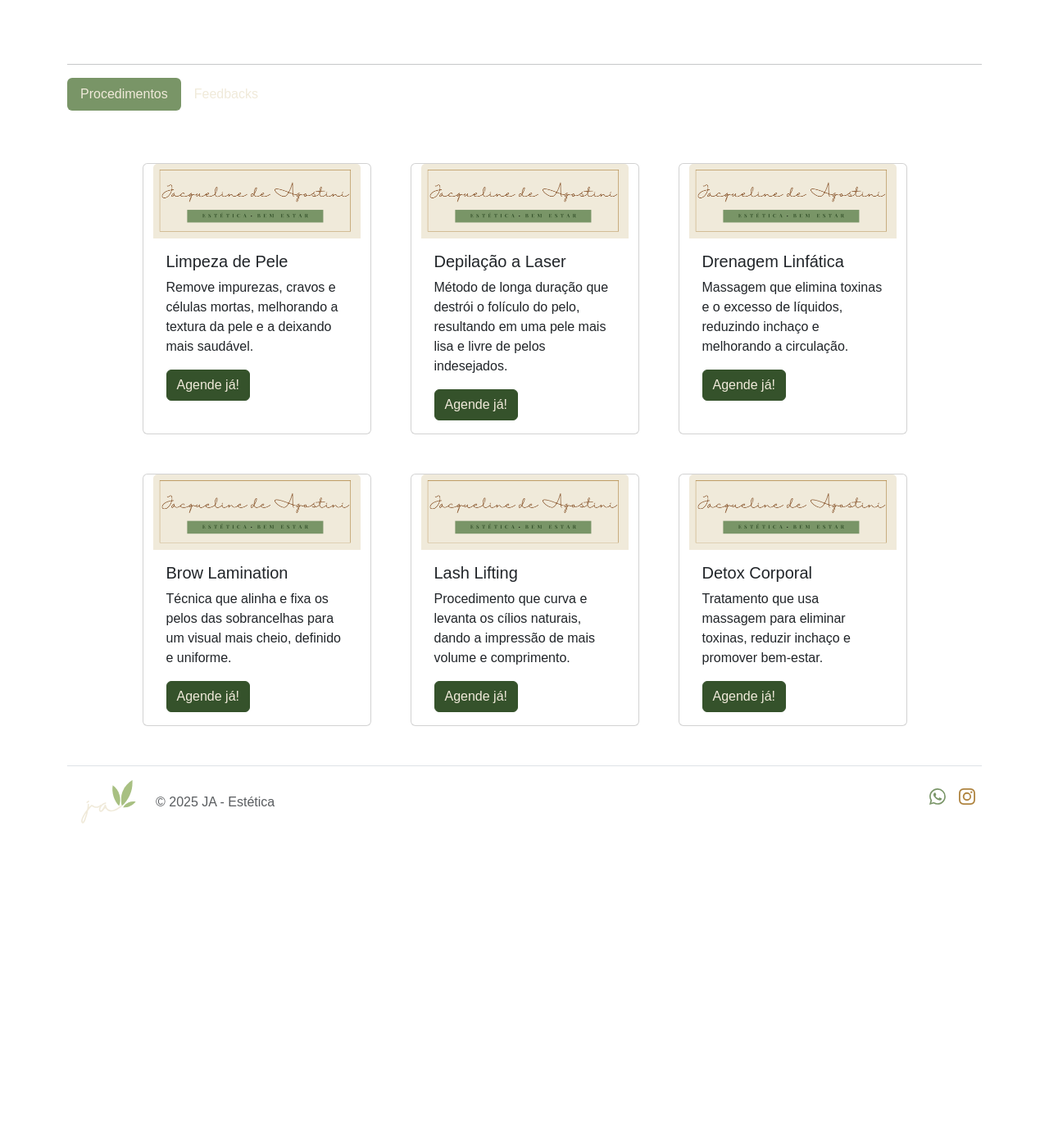
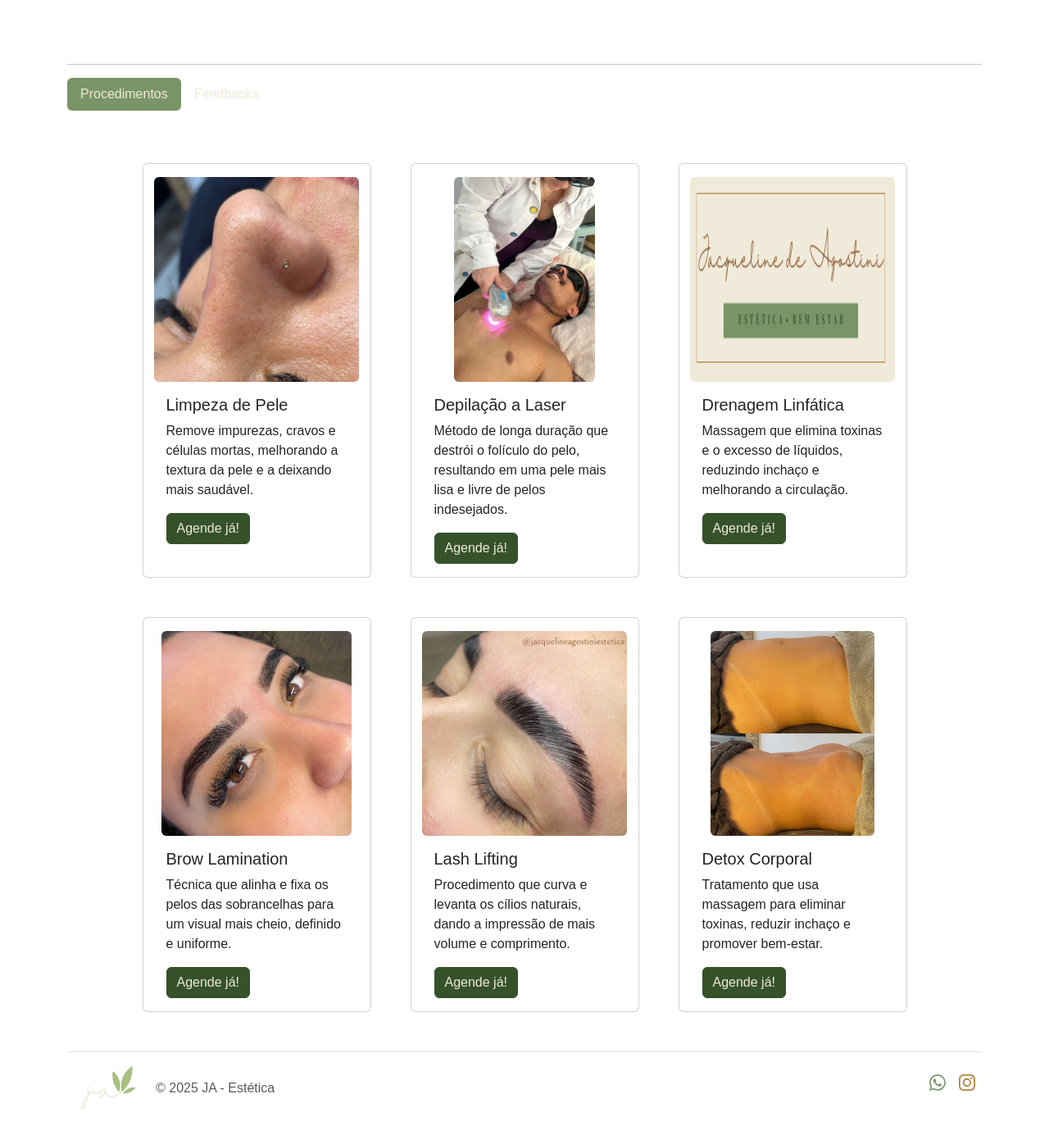
Before and after one commit to thiagofalima/ja-estetica, a Flask app: page / in a window 1280 px wide. Shown: the part 587-1983 px from the top of the page at 82% size. Before the commit the page ends 1592 px from the top, so only its background shows below. Run offline with Flask 3, Linux system fonts and the light colour scheme; some libraries are stand-ins or nearby versions.

Commit message:
feat(procedimentos): Enhance procedure details with more content and visual interaction.
This commit adds:
- More items and photos for each procedure to provide comprehensive information.
- An image hover transition to create a more engaging user experience.

Note: Additional photos for these procedures are still being collected and will be added in a future commit.

```diff
--- a/app/static/css/style.css
+++ b/app/static/css/style.css
@@ -2,25 +2,33 @@
   /* ====================
    * Cores principais
    * ==================== */
-  --color-primary-bg: #35522b; /* Cor principal de fundo (ex: para o body) */
-  --color-secondary-bg: #799567; /* Cor de fundo para seções secundárias */
+  --color-primary-bg: #35522b;
+  /* Cor principal de fundo (ex: para o body) */
+  --color-secondary-bg: #799567;
+  /* Cor de fundo para seções secundárias */
 
   /* ====================
    * Cores da tipografia
    * ==================== */
-  --color-text-primary: #c8a980; /* Cor padrão para textos */
-  --color-text-light: #ccb494; /* Cor de texto em fundos escuros */
-  --color-text-dark: #af8440; /* Cor de destaque ou para links */
+  --color-text-primary: #c8a980;
+  /* Cor padrão para textos */
+  --color-text-light: #ccb494;
+  /* Cor de texto em fundos escuros */
+  --color-text-dark: #af8440;
+  /* Cor de destaque ou para links */
 
   /* ====================
    * Cores de destaque (Accent Colors)
    * ==================== */
-  --color-light-accent: #f0eada; /* Cor de destaque para botões ou elementos específicos */
+  --color-light-accent: #f0eada;
+  /* Cor de destaque para botões ou elementos específicos */
   /* ====================
    * Fontes
    * ==================== */
-  --font-family-primary: "Montserrat", sans-serif; /* Fonte principal para a maioria dos textos */
-  --font-family-secondary: "Qwitcher Grypen", cursive; /* Fonte para títulos ou elementos decorativos */
+  --font-family-primary: "Montserrat", sans-serif;
+  /* Fonte principal para a maioria dos textos */
+  --font-family-secondary: "Qwitcher Grypen", cursive;
+  /* Fonte para títulos ou elementos decorativos */
 }
 
 /* Body styling */
@@ -61,13 +69,15 @@ body {
 
 /* Tabs Styling */
 
-button.nav-link:focus, button.nav-link:hover {
-    color: var(--color-secondary-bg);
+button.nav-link:focus,
+button.nav-link:hover {
+  color: var(--color-secondary-bg);
 }
 
-.nav-pills button.nav-link.active, .nav-pills .show > button.nav-link {
-    color: var(--color-light-accent);
-    background-color: var(--color-secondary-bg);
+.nav-pills button.nav-link.active,
+.nav-pills .show>button.nav-link {
+  color: var(--color-light-accent);
+  background-color: var(--color-secondary-bg);
 }
 
 /* Cards Styling */
@@ -75,10 +85,68 @@ button.nav-link:focus, button.nav-link:hover {
 .card {
   box-shadow: 0 0 transparent;
   transition: box-shadow .5s,
-              transform .5s;
+  transform .5s;
 }
 
 .card:hover {
   box-shadow: 5px 5px 5px rgba(10, 10, 10, .3);
   transform: scale(1.02);
 }
+
+
+.card-photo {
+  height: 250px;
+  width: 250px;
+  display: flex;
+  justify-content: center;
+  position: relative;
+  /* Garante que o pseudo-elemento respeite as bordas do pai */
+  overflow: hidden;
+}
+
+.card-photo::before {
+  content: "";
+  position: absolute;
+  top: 0;
+  left: 0;
+  width: 100%;
+  height: 100%;
+  background-size: cover;
+  background-position: center;
+  background-repeat: no-repeat;
+  border-radius: .5rem;
+  opacity: 0;
+  transition: opacity 1s ease-in-out;
+}
+
+.card-photo:hover::before {
+  opacity: 1;
+}
+
+.limpeza.card-photo::before {
+  background-image: url('../images/limpeza-hover.jpg');
+}
+
+/* Estilo da imagem original dentro do card */
+.procedure_photo {
+  max-width: 100%;
+  max-height: 100%;
+  z-index: 1; /* Garante que a imagem original fique acima do pseudo-elemento */
+  transition: opacity 0.5s ease-in-out;
+}
+
+/* No hover da div pai, a imagem original fica transparente */
+.card-photo:hover .procedure_photo {
+  opacity: 0;
+}
+
+small {
+  color: rgba(0, 0, 0, .3);
+  display: none;
+}
+
+@media screen and (max-width: 768px) {
+  small {
+    display: block;
+  }
+}
--- a/app/templates/macros/tabs.html
+++ b/app/templates/macros/tabs.html
@@ -20,78 +20,102 @@
             <section class="queridinhos" id="procedimentos">
                 <div class="container pt-5">
                     <div class="row mb-5 justify-content-center gap-5">
-                        <div class="card col-md-12 col-lg-3 d-flex justify-content-center">
-                            <img src="{{ url_for('static', filename='images/logotipo.png')}}" class="card-img-top"
-                                alt="...">
+                        <div class="card pt-3 col-md-12 col-lg-3 d-flex justify-content-center align-items-center">
+                            <div class="card-photo limpeza">
+                                <img class="procedure_photo rounded-2"
+                                    src="{{ url_for('static', filename='images/limpeza-default.jpg')}}"
+                                    class="card-img-top" alt="...">
+                            </div>
                             <div class="card-body">
+                                <small>Segure a imagem para ver o resultado.</small>
                                 <h5 class="card-title">Limpeza de Pele</h5>
                                 <p class="card-text">
                                     Remove impurezas, cravos e células mortas, melhorando a textura da pele e a deixando
                                     mais saudável.
                                 </p>
-                                <a href="#" class="btn btn-success">Agende já!</a>
+                                <a href="{{ url_for('pages.appointment') }}" class="btn btn-success">Agende já!</a>
                             </div>
                         </div>
-                        <div class="card col-md-12 col-lg-3 d-flex justify-content-center">
-                            <img src="{{ url_for('static', filename='images/logotipo.png')}}" class="card-img-top"
-                                alt="...">
+                        <div class="card pt-3 col-md-12 col-lg-3 d-flex justify-content-center align-items-center">
+                            <div class="card-photo">
+                                <img class="procedure_photo rounded-2"
+                                    src="{{ url_for('static', filename='images/laser-1.jpg')}}" class="card-img-top"
+                                    alt="...">
+                            </div>
                             <div class="card-body">
+                                <small>Segure a imagem para ver o resultado.</small>
                                 <h5 class="card-title">Depilação a Laser</h5>
                                 <p class="card-text">
                                     Método de longa duração que destrói o folículo do pelo, resultando em uma pele mais
                                     lisa e livre de pelos indesejados.
                                 </p>
-                                <a href="#" class="btn btn-success">Agende já!</a>
+                                <a href="{{ url_for('pages.appointment') }}" class="btn btn-success">Agende já!</a>
                             </div>
                         </div>
-                        <div class="card col-md-12 col-lg-3 d-flex justify-content-center">
-                            <img src="{{ url_for('static', filename='images/logotipo.png')}}" class="card-img-top"
-                                alt="...">
+                        <div class="card pt-3 col-md-12 col-lg-3 d-flex justify-content-center align-items-center">
+                            <div class="card-photo">
+                                <img class="procedure_photo rounded-2"
+                                    src="{{ url_for('static', filename='images/logotipo.png')}}" class="card-img-top"
+                                    alt="...">
+                            </div>
                             <div class="card-body">
+                                <small>Segure a imagem para ver o resultado.</small>
                                 <h5 class="card-title">Drenagem Linfática</h5>
                                 <p class="card-text">
                                     Massagem que elimina toxinas e o excesso de líquidos, reduzindo inchaço e melhorando
                                     a circulação.
                                 </p>
-                                <a href="#" class="btn btn-success">Agende já!</a>
+                                <a href="{{ url_for('pages.appointment') }}" class="btn btn-success">Agende já!</a>
                             </div>
                         </div>
                     </div>
                     <div class="row mb-5 justify-content-center gap-5">
-                        <div class="card col-md-12 col-lg-3 d-flex justify-content-center">
-                            <img src="{{ url_for('static', filename='images/logotipo.png')}}" class="card-img-top"
-                                alt="...">
+                        <div class="card pt-3 col-md-12 col-lg-3 d-flex justify-content-center align-items-center">
+                            <div class="card-photo">
+                                <img class="procedure_photo rounded-2"
+                                    src="{{ url_for('static', filename='images/brow-1.jpg')}}" class="card-img-top"
+                                    alt="...">
+                            </div>
                             <div class="card-body">
+                                <small>Segure a imagem para ver o resultado.</small>
                                 <h5 class="card-title">Brow Lamination</h5>
                                 <p class="card-text">
                                     Técnica que alinha e fixa os pelos das sobrancelhas para um visual mais cheio,
                                     definido e uniforme.
                                 </p>
-                                <a href="#" class="btn btn-success">Agende já!</a>
+                                <a href="{{ url_for('pages.appointment') }}" class="btn btn-success">Agende já!</a>
                             </div>
                         </div>
-                        <div class="card col-md-12 col-lg-3 d-flex justify-content-center">
-                            <img src="{{ url_for('static', filename='images/logotipo.png')}}" class="card-img-top"
-                                alt="...">
+                        <div class="card pt-3 col-md-12 col-lg-3 d-flex justify-content-center align-items-center">
+                            <div class="card-photo">
+                                <img class="procedure_photo rounded-2"
+                                    src="{{ url_for('static', filename='images/brow-2.jpg')}}" class="card-img-top"
+                                    alt="...">
+                            </div>
                             <div class="card-body">
+                                <small>Segure a imagem para ver o resultado.</small>
                                 <h5 class="card-title">Lash Lifting</h5>
                                 <p class="card-text">
                                     Procedimento que curva e levanta os cílios naturais, dando a impressão de mais
                                     volume e comprimento.
                                 </p>
-                                <a href="#" class="btn btn-success">Agende já!</a>
+                                <a href="{{ url_for('pages.appointment') }}" class="btn btn-success">Agende já!</a>
                             </div>
                         </div>
-                        <div class="card col-md-12 col-lg-3 d-flex justify-content-center">
-                            <img src="{{ url_for('static', filename='images/logotipo.png')}}" class="card-img-top"
-                                alt="...">
+                        <div class="card pt-3 col-md-12 col-lg-3 d-flex justify-content-center align-items-center">
+                            <div class="card-photo">
+                                <img class="procedure_photo rounded-2"
+                                    src="{{ url_for('static', filename='images/detox-1.jpg')}}" class="card-img-top"
+                                    alt="...">
+                            </div>
                             <div class="card-body">
+                                <small>Segure a imagem para ver o resultado.</small>
                                 <h5 class="card-title">Detox Corporal</h5>
                                 <p class="card-text">
                                     Tratamento que usa massagem para eliminar toxinas, reduzir inchaço e promover
                                     bem-estar.
                                 </p>
-                                <a href="#" class="btn btn-success">Agende já!</a>
+                                <a href="{{ url_for('pages.appointment') }}" class="btn btn-success">Agende já!</a>
                             </div>
                         </div>
                     </div>
```
Also changed, not shown: app/static/images/ambiente-1.jpg (added), app/static/images/ambiente-2.jpg (added), app/static/images/ambiente-3.jpg (added), app/static/images/ambiente-4.jpg (added), app/static/images/ambiente-5.jpg (added), app/static/images/brow-1.jpg (added), app/static/images/brow-2.jpg (added), app/static/images/detox-1.jpg (added), app/static/images/laser-1.jpg (added), app/static/images/limpeza-default.jpg (added), app/static/images/limpeza-hover.jpg (added).
